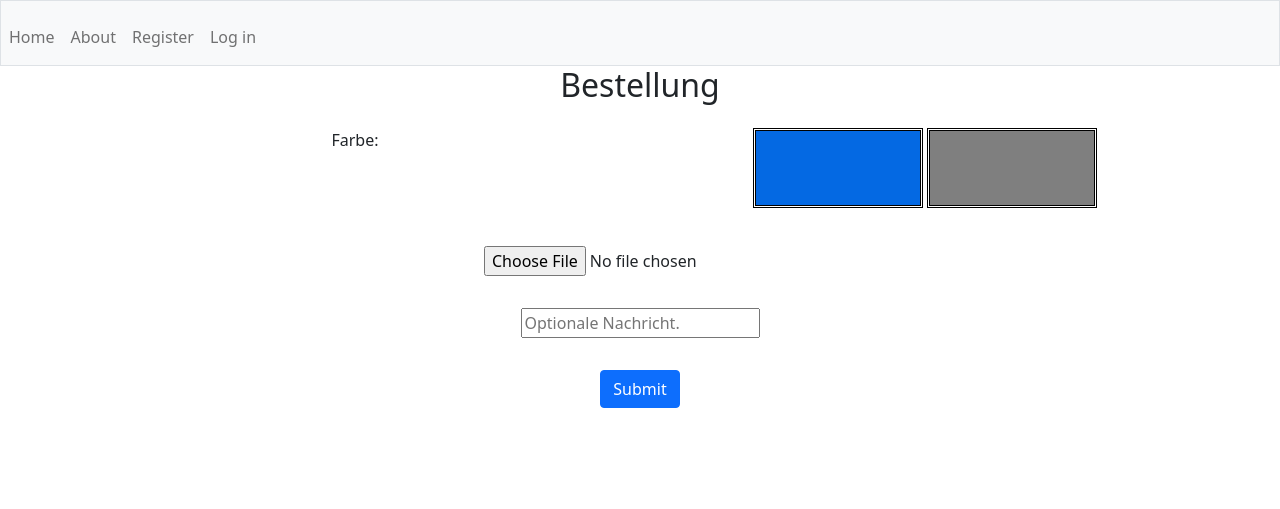
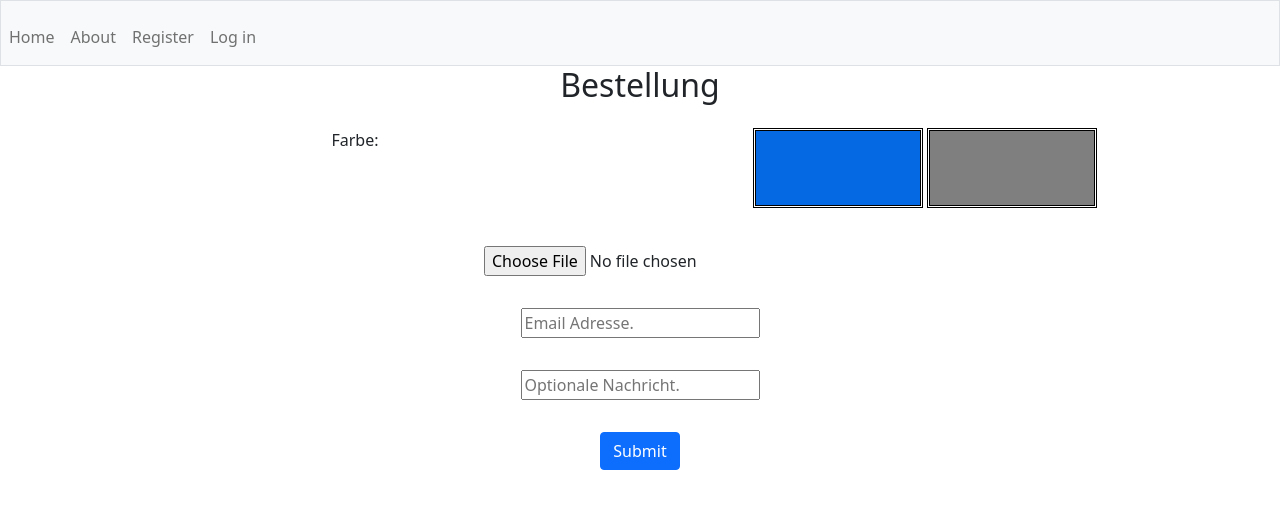
Before and after one commit to Colten-Willers/Store-APP, a Flask app: page /order in a window 1280 px wide. Shown: the top 509 px of the page. Run offline with Flask 2, Linux system fonts and the light colour scheme; some libraries are stand-ins or nearby versions.

Commit message:
Added the 'order_success' template.

```diff
--- a/GitHubCommit.txt
+++ b/GitHubCommit.txt
@@ -0,0 +1,6 @@
+git init
+git add .
+git branch # All Branches
+git checkout -b Name # Creates a new Branch with the name "Name"
+git checkout Name # Goes to the "Name" Branch
+git merge # Merges the Branches
--- a/app.py
+++ b/app.py
@@ -187,6 +187,13 @@ def order():
 
         file.save(os.path.join(app.config['UPLOAD_FOLDER'], file.filename))
 
+        # Checking for Entered Email
+        Email = request.form.get('Email')
+
+        if Email == None:
+            return render_template("apology.html", p="No Email Entered.")
+
+
         """#Sending a E-Mail.
         entered_message = request.form.get('message')
         e_mail = "willers.colt@gmail.com"
@@ -209,6 +216,8 @@ def order():
             message = request.form.get('message')
         else:
             message = 'No Message Entered.'
+
+        message = message + "\n" + Email
         file_location = str(latest_file) ########################################### Working here. Find out how to send newest File.
 
         msg = MIMEMultipart()
@@ -236,4 +245,4 @@ def order():
         server.sendmail(email, send_to_email, text)
         server.quit()
 
-        return render_template("/index.html")
+        return render_template("order_success.html")
--- a/templates/order.html
+++ b/templates/order.html
@@ -31,6 +31,11 @@
             </p>
             <p>
                 <div class="col-sm-12">
+                    <input type="text" name='Email' placeholder="Email Adresse."/>
+                </div>
+            </p>
+            <p>
+                <div class="col-sm-12">
                     <input type="text" name='message' placeholder="Optionale Nachricht."/>
                 </div>
             </p>
```
Also changed, not shown: templates/order_success.html (added, +7 -0 lines), 2 other files.
